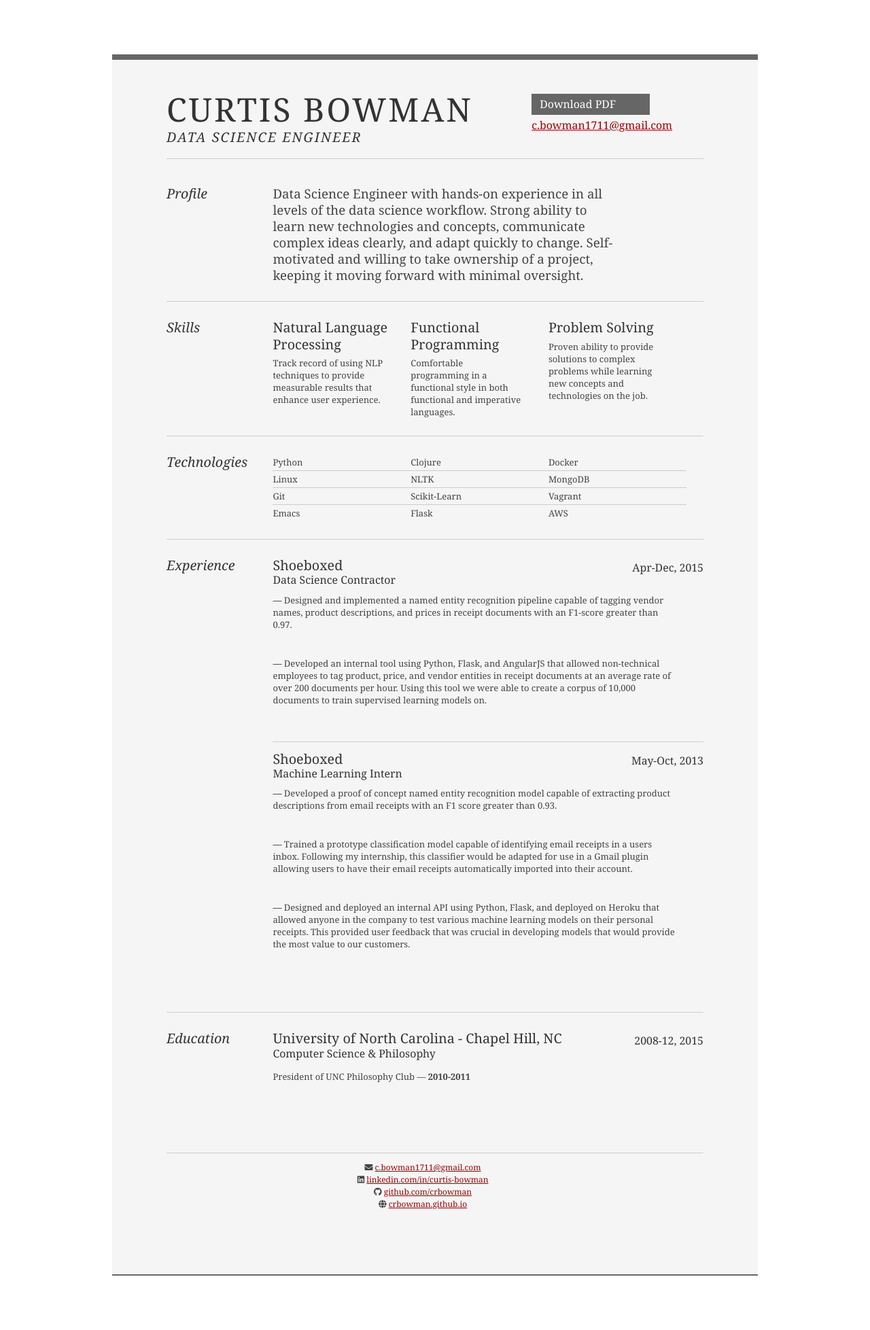
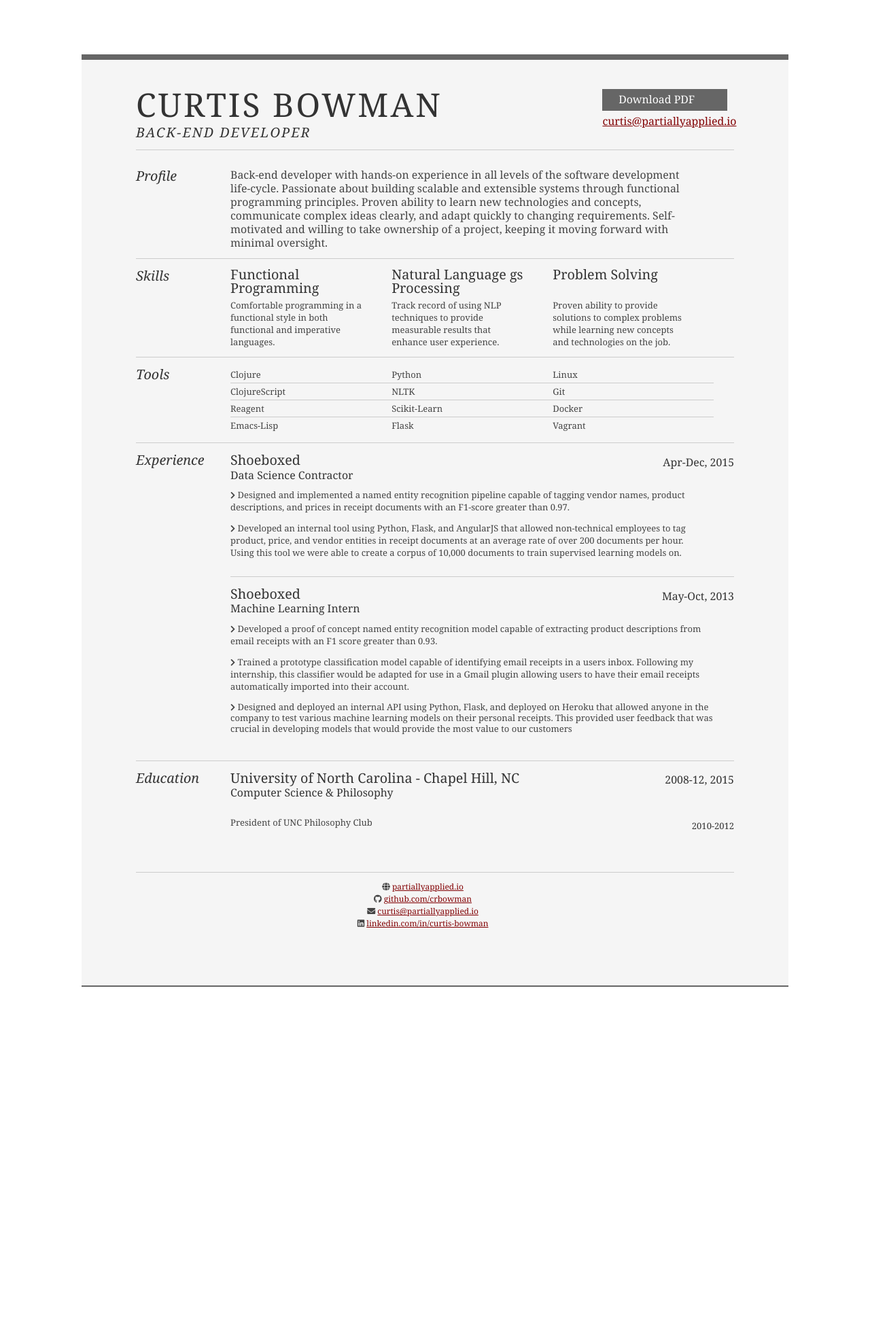
Before and after one commit to crbowman/crbowman.github.io, a Jekyll site: the page resume/index.html, which Jekyll copies as it is, in a window 1280 px wide. Shown: the whole page at 68% size. Built offline with Jekyll 4.4.1, drawn with Linux system fonts in a browser that asks for light colours; nearby versions of some CDN libraries; after the commit the page ends 1532 px from its top, so only the background shows below that.

Commit message:
Update resume

```diff
--- a/resume/index.html
+++ b/resume/index.html
@@ -2,7 +2,7 @@
 <html>
 <head>
 
-	<title>Curtis Bowman | Data Scientist | c.bowman1711@gmail.com</title>
+	  <title>Curtis Bowman | Back-End Developer | curtis@partiallyapplied.io</title>
 	  <meta http-equiv="content-type" content="text/html; charset=utf-8" />
 
 	  <meta name="keywords" content="" />
@@ -14,25 +14,27 @@
     <link rel="stylesheet" href="https://use.fontawesome.com/releases/v5.3.1/css/solid.css" integrity="sha384-VGP9aw4WtGH/uPAOseYxZ+Vz/vaTb1ehm1bwx92Fm8dTrE+3boLfF1SpAtB1z7HW" crossorigin="anonymous">
     <link rel="stylesheet" href="https://use.fontawesome.com/releases/v5.3.1/css/brands.css" integrity="sha384-rf1bqOAj3+pw6NqYrtaE1/4Se2NBwkIfeYbsFdtiR6TQz0acWiwJbv1IM/Nt/ite" crossorigin="anonymous">
     <link rel="stylesheet" href="https://use.fontawesome.com/releases/v5.3.1/css/fontawesome.css" integrity="sha384-1rquJLNOM3ijoueaaeS5m+McXPJCGdr5HcA03/VHXxcp2kX2sUrQDmFc3jR5i/C7" crossorigin="anonymous">
-
+    <link rel="stylesheet" href="https://cdn.rawgit.com/konpa/devicon/df6431e323547add1b4cf45992913f15286456d3/devicon.min.css">
 </head>
 <body>
 
-<div id="doc2" class="yui-t7">
+<div id="doc4" class="yui-t7">
 	<div id="inner">
 
 		<div id="hd">
 			<div class="yui-gc">
 				<div class="yui-u first">
 					<h1>Curtis Bowman</h1>
-					<h2>Data Science Engineer</h2>
+					<h2>Back-End Developer</h2>
 				</div>
 
 				<div class="yui-u">
 					<div class="contact-info">
-						<h3><a id="pdf" href="/assets/pdf/curtis_bowman_resume_2018_9_27.pdf">Download PDF</a></h3>
 						<h3>
-						  <a href="mailto:c.bowman1711@gmail.com">c.bowman1711@gmail.com</a>
+                <a id="pdf" href="/assets/pdf/curtis-bowman-resume.pdf" target="_blank">Download PDF</a>
+            </h3>
+					  <h3>
+						    <a href="mailto:curtis@partiallyapplied.io">curtis@partiallyapplied.io</a>
 						</h3>
 					</div><!--// .contact-info -->
 				</div>
@@ -49,7 +51,7 @@
 						</div>
 						<div class="yui-u">
 						  <p class="enlarge">
-						    Data Science Engineer with hands-on experience in all levels of the data science workflow. Strong ability to learn new technologies and concepts, communicate complex ideas clearly, and adapt quickly to change. Self-motivated and willing to take ownership of a project, keeping it moving forward with minimal oversight.
+                    Back-end developer with hands-on experience in all levels of the software development life-cycle. Passionate about building scalable and extensible systems through functional programming principles. Proven ability to learn new technologies and concepts, communicate complex ideas clearly, and adapt quickly to changing requirements. Self-motivated and willing to take ownership of a project, keeping it moving forward with minimal oversight.
 						  </p>
 						</div>
 					</div><!--// .yui-gf -->
@@ -61,17 +63,18 @@
 						<div class="yui-u">
 
 								<div class="talent">
-									<h2>Natural Language Processing</h2>
+									<h2>Functional <br> Programming</h2>
+									<p>Comfortable programming in a functional style in both functional and imperative languages.</p>
+								</div>
+
+                <div class="talent">
+									  <h2>Natural Language
+                        gs<br> Processing</h2>
 									  <p>Track record of using NLP techniques to provide measurable results that enhance user experience.</p>
 								</div>
 
 								<div class="talent">
-									<h2>Functional Programming</h2>
-									<p>Comfortable programming in a functional style in both functional and imperative languages.</p>
-								</div>
-
-								<div class="talent">
-									<h2>Problem Solving</h2>
+									<h2>Problem Solving <br> &nbsp; </h2>
 									<p>Proven ability to provide solutions to complex problems while learning new concepts and technologies on the job.</p>
 								</div>
 
@@ -80,28 +83,28 @@
 
 					<div class="yui-gf">
 						<div class="yui-u first">
-							<h2>Technologies</h2>
+							<h2>Tools</h2>
 						</div>
 						<div class="yui-u">
 							<ul class="talent">
-								<li>Python</li>
-								<li>Linux</li>
-								<li>Git</li>
-								<li class="last">Emacs</li>
+                <li> Clojure </li>
+                <li> ClojureScript </li>
+								<li> Reagent </li>
+								<li class="last"> Emacs-Lisp </li>
 							</ul>
 
 							<ul class="talent">
-								<li>Clojure</li>
-								<li>NLTK</li>
-								<li>Scikit-Learn</li>
-								<li class="last">Flask</li>
+                <li> Python </li>
+								<li> NLTK </li>
+								<li> Scikit-Learn </li>
+								<li class="last"> Flask </li>
 							</ul>
 
 							<ul class="talent">
-								<li>Docker</li>
-								<li>MongoDB</li>
-								<li>Vagrant</li>
-                                                  		<li class="last">AWS</li>
+								<li> Linux </li>
+								<li> Git </li>
+								<li> Docker </i></li>
+                <li class="last"> Vagrant</li>
 							</ul>
 						</div>
 					</div><!--// .yui-gf-->
@@ -115,29 +118,30 @@
 						<div class="yui-u">
 
 							<div class="job">
-								<h2>Shoeboxed</h2>
+								<h2><a href="https://www.shoeboxed.com/features/" target="_blank">
+                    Shoeboxed</a></h2>
 								<h3>Data Science Contractor</h3>
 								<h4>Apr-Dec, 2015</h4>
-								<p> <strong>&mdash;</strong> Designed and implemented a named entity recognition pipeline capable of tagging vendor names, product descriptions, and prices in receipt documents with an F1-score greater than 0.97.
+								<p>
+                  <i class="fas fa-chevron-right fa-sm"></i> Designed and implemented a named entity recognition pipeline capable of tagging vendor names, product descriptions, and prices in receipt documents with an F1-score greater than 0.97.
 								</p>
-								<p> <strong>&mdash;</strong> Developed an internal tool using Python, Flask, and AngularJS that allowed non-technical employees to tag product, price, and vendor entities in receipt documents at an average rate of over 200 documents per hour. Using this tool we were able to create a corpus of 10,000 documents to train supervised learning models on.
+								<p>
+                  <i class="fas fa-chevron-right fa-sm"></i> Developed an internal tool using Python, Flask, and AngularJS that allowed non-technical employees to tag product, price, and vendor entities in receipt documents at an average rate of over 200 documents per hour. Using this tool we were able to create a corpus of 10,000 documents to train supervised learning models on.
 								</p>
 							</div>
 
 							<div class="job last">
-								<h2>Shoeboxed</h2>
+								<h2><a href="https://www.shoeboxed.com/features/" target="_blank">
+                    Shoeboxed</a></h2>
 								<h3>Machine Learning Intern</h3>
 								<h4>May-Oct, 2013</h4>
-
-
-								    <p> <strong>&mdash;</strong> Developed a proof of concept named entity recognition model capable of extracting product descriptions from email receipts with an F1 score greater than 0.93.
+								<p>
+                  <i class="fas fa-chevron-right fa-sm"></i> Developed a proof of concept named entity recognition model capable of extracting product descriptions from email receipts with an F1 score greater than 0.93.
 								</p>
-								    <p> <strong>&mdash;</strong> Trained a prototype classification model capable of identifying email receipts in a users inbox. Following my internship, this classifier would be adapted for use in a Gmail plugin allowing users to have their email receipts automatically imported into their account.
+								<p>
+                  <i class="fas fa-chevron-right fa-sm"></i> Trained a prototype classification model capable of identifying email receipts in a users inbox. Following my internship, this classifier would be adapted for use in a Gmail plugin allowing users to have their email receipts automatically imported into their account.
 								</p>
-								    <p> <strong>&mdash;</strong> Designed and deployed an internal API using Python, Flask, and deployed on Heroku that allowed anyone in the company to test various machine learning models on their personal receipts. This provided user feedback that was crucial in developing models that would provide the most value to our customers.
-								    </p>
-
-
+								  <i class="fas fa-chevron-right fa-sm"></i> Designed and deployed an internal API using Python, Flask, and deployed on Heroku that allowed anyone in the company to test various machine learning models on their personal receipts. This provided user feedback that was crucial in developing models that would provide the most value to our customers
 							</div>
 
 						</div><!--// .yui-u -->
@@ -153,8 +157,10 @@
                     <h2>University of North Carolina - Chapel Hill, NC</h2>
 							      <h3>Computer Science & Philosophy </h3>
 							      <h4>2008-12, 2015</h4>
-							<br>
-							<h5>President of UNC Philosophy Club &mdash; <strong>2010-2011</strong></h5>
+                </div>
+						    <div class="education last">
+                    <h5>President of UNC Philosophy Club</h5>
+							      <h4 style="font-size: 100%">2010-2012</h4>
                 </div>
 						</div>
 					</div><!--// .yui-gf -->
@@ -166,19 +172,19 @@
 
 		<div id="ft">
 		  <p>
-		    <i class="fas fa-envelope"></i>
-		    <a href="mailto:c.bowman1711@gmail.com">c.bowman1711@gmail.com</a></p>
-		  <p>
-		    <i class="fab fa-linkedin"></i>
-		    <a href="https://www.linkedin.com/in/curtis-bowman/">linkedin.com/in/curtis-bowman</a>
+		      <i class="fas fa-globe"></i>
+		      <a href="http://partiallyapplied.io" target="_blank">partiallyapplied.io</a>
 		  </p>
 		  <p>
 		      <i class="fab fa-github"></i>
-		    <a href="github.com/crbowman">github.com/crbowman</a>
+		      <a href="http://github.com/crbowman" target="_blank">github.com/crbowman</a>
 		  </p>
 		  <p>
-		    <i class="fas fa-globe"></i>
-		    <a href="crbowman.github.io">crbowman.github.io</a>
+		    <i class="fas fa-envelope"></i>
+        <a href="mailto:curtis@partiallyapplied.io">curtis@partiallyapplied.io</a></p>
+		  <p>
+        <i class="fab fa-linkedin"></i>
+		    <a href="http://www.linkedin.com/in/curtis-bowman/" target="_blank">linkedin.com/in/curtis-bowman</a>
 		  </p>
 		</div><!--// footer -->
 
--- a/resume/resume.css
+++ b/resume/resume.css
@@ -17,14 +17,17 @@
 .msg a:hover { background: #266400; }
 
 /* //-- yui-grids style overrides -- */
+#doc4 {width: 80em;}
 body { font-family: Georgia; color: #444; }
 #inner { padding: 10px 80px; margin: 80px auto; background: #f5f5f5; border: solid #666; border-width: 8px 0 2px 0; }
-.yui-gf { margin-bottom: 2em; padding-bottom: 2em; border-bottom: 1px solid #ccc; }
+.yui-gf { margin-bottom: 1em; padding-bottom: 1em; border-bottom: 1px solid #ccc; }
 
 /* //-- header, body, footer -- */
-#hd { margin: 2.5em 0 3em 0; padding-bottom: 1.5em; border-bottom: 1px solid #ccc }
+#hd { margin: 2em 0 2em 0; padding-bottom: 1em; border-bottom: 1px solid #ccc }
+#hd .yui-u {width: 22%;}
+#hd .yui-u.first {width: 70%;}
 #hd h2 { text-transform: uppercase; letter-spacing: 2px; }
-#bd, #ft { margin-bottom: 2em; }
+#bd, #ft { margin-bottom: 1em; }
 
 /* //-- footer -- */
 #ft { padding: 1em 0 5em 0; font-size: 92%; border-top: 1px solid #ccc; text-align: center; }
@@ -36,11 +39,11 @@ h2 { font-size: 152% }
 h3, h4 { font-size: 122%; }
 h1, h2, h3, h4 { color: #333; }
 p { font-size: 100%; line-height: 18px; padding-right: 3em; }
-a { color: #990003 }
+a { color: #820003; text-align: right;}
 a:hover { text-decoration: none; }
 strong { font-weight: bold; }
 li { line-height: 24px; border-bottom: 1px solid #ccc; }
-p.enlarge { font-size: 144%; padding-right: 6.5em; line-height: 24px; }
+p.enlarge { font-size: 122%; padding-right: 3.5em; line-height: 20px; }
 p.enlarge span { color: #000 }
 .contact-info { margin-top: 7px; }
 .first h2 { font-style: italic; }
@@ -49,12 +52,13 @@ p.enlarge span { color: #000 }
 
 /* //-- section styles -- */
 
-a#pdf { display: block; float: left; background: #666; color: white; padding: 6px 50px 6px 12px; margin-bottom: 6px; text-decoration: none;  }
+a#pdf { display: block; float: left; background: #666; color: white; padding: 6px 3em 6px 1.5em; margin-bottom: 6px; text-decoration: none;  }
 a#pdf:hover { background: #222; }
 
 .job { position: relative; margin-bottom: 1em; padding-bottom: 1em; border-bottom: 1px solid #ccc;}
 .job h4 { position: absolute; top: 0.35em; right: 0 }
-.job p { margin: 0.75em 0 3em 0; }
+.job p { margin: 0.75em 0 1em 0; }
+.job a { color: #333; text-decoration: initial;}
 
 
 .education { position: relative; margin-bottom: 1em; padding-bottom: 1em; border-bottom: 1px solid #ccc;}
@@ -67,11 +71,11 @@ a#pdf:hover { background: #222; }
 .skills-list li { margin: 3px 0; padding: 3px 0; }
 .skills-list li span { font-size: 152%; display: block; margin-bottom: -2px; padding: 0 }
 .talent { width: 32%; float: left}
-.talent h2 { margin-bottom: 6px; margin-right: 4px;}
+.talent h2 { margin-bottom: 6px; margin-right: 4px; line-height: 20px;}
 
 #srt-ttab { margin-bottom: 100px; text-align: center;  }
 #srt-ttab img.last { margin-top: 20px }
 
 /* --// override to force 1/8th width grids -- */
-.yui-gf .yui-u{width:80.2%;}
+.yui-gf .yui-u{width:84.2%;}
 .yui-gf div.first{width:12.3%;}
```
Also changed, not shown: 4 other files. Lines whose indentation alone changed are shown as unchanged.
